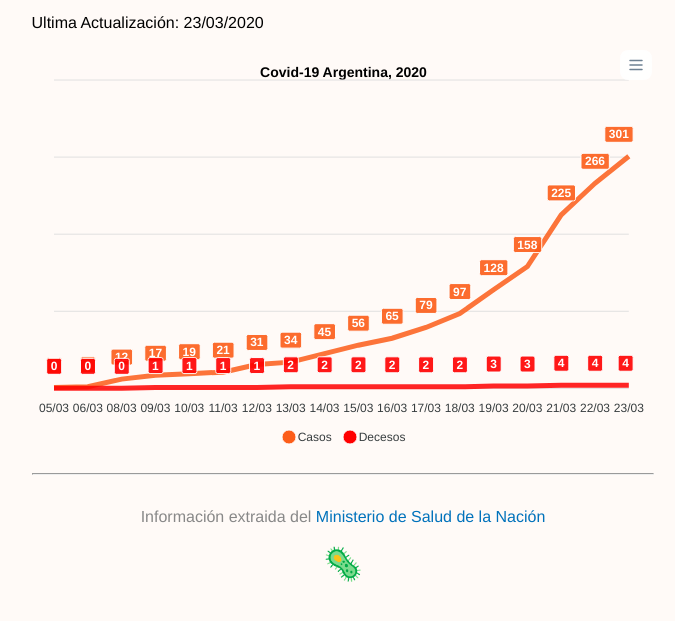
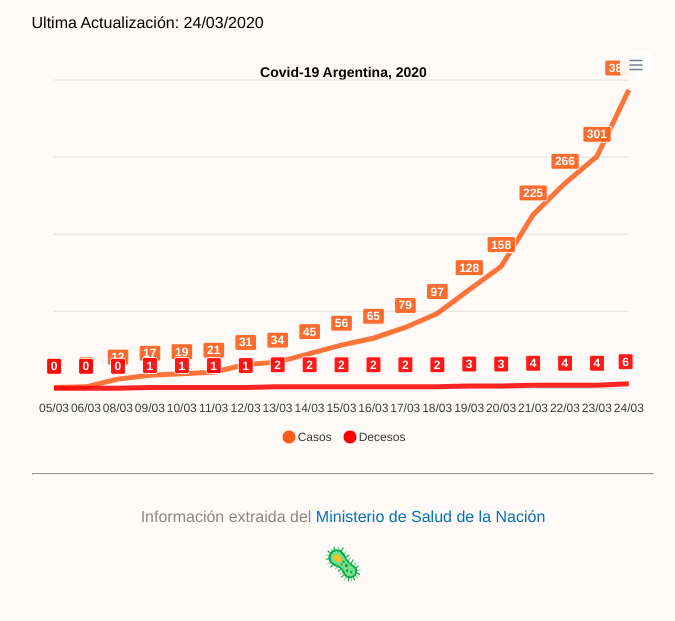
Before and after one commit to jagomez967/CovidArg, a plain HTML site: page index.html in a window 1280 px wide. Shown: the part 131-752 px from the top of the page, without its empty margins (297-972 px from the left). Drawn offline with nearby package versions, Linux system fonts and the light colour scheme.

Commit message:
24/03/2020

```diff
--- a/index.html
+++ b/index.html
@@ -44,7 +44,7 @@
             <article>
                 <header>
                     <h1>Covid-19 ARG</h1>
-                    <p>Ultima Actualización: <time datetime="20200323">23/03/2020</time></p>
+                    <p>Ultima Actualización: <time datetime="20200324">24/03/2020</time></p>
                 </header>
                 <body>
                     <div id='chart'></div>
@@ -93,7 +93,9 @@
         {x: "20/03", y: 158},
         {x: "21/03", y: 225},
         {x: "22/03", y: 266},
-        {x: "23/03", y: 301}],
+        {x: "23/03", y: 301},
+        {x: "24/03", y: 387}
+        ],
 
         },{name: 'Decesos',
           data: [
@@ -114,7 +116,8 @@
         {x: "20/03", y: 3},
         {x: "21/03", y: 4},
         {x: "22/03", y: 4},
-        {x: "23/03", y: 4}
+        {x: "23/03", y: 4},
+        {x: "24/03", y: 6}
         ]
         }],
           chart: {
```
